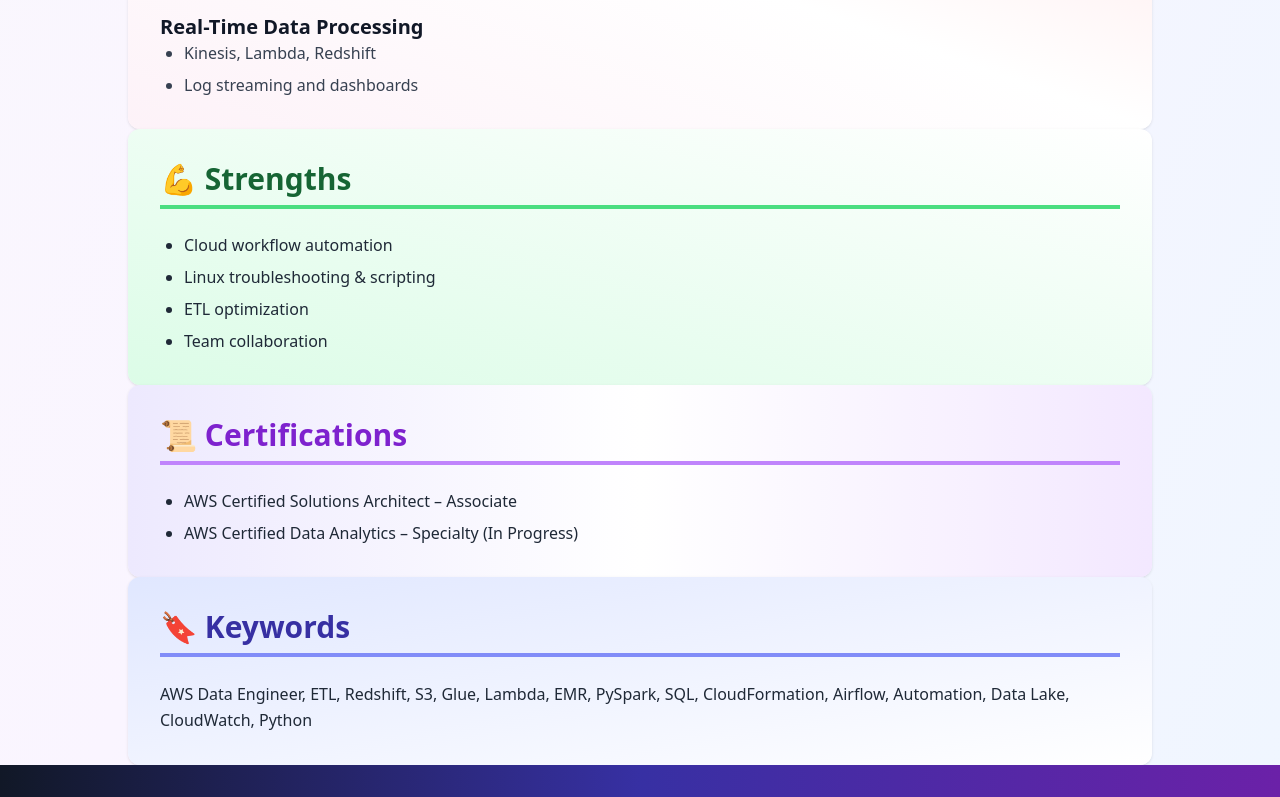
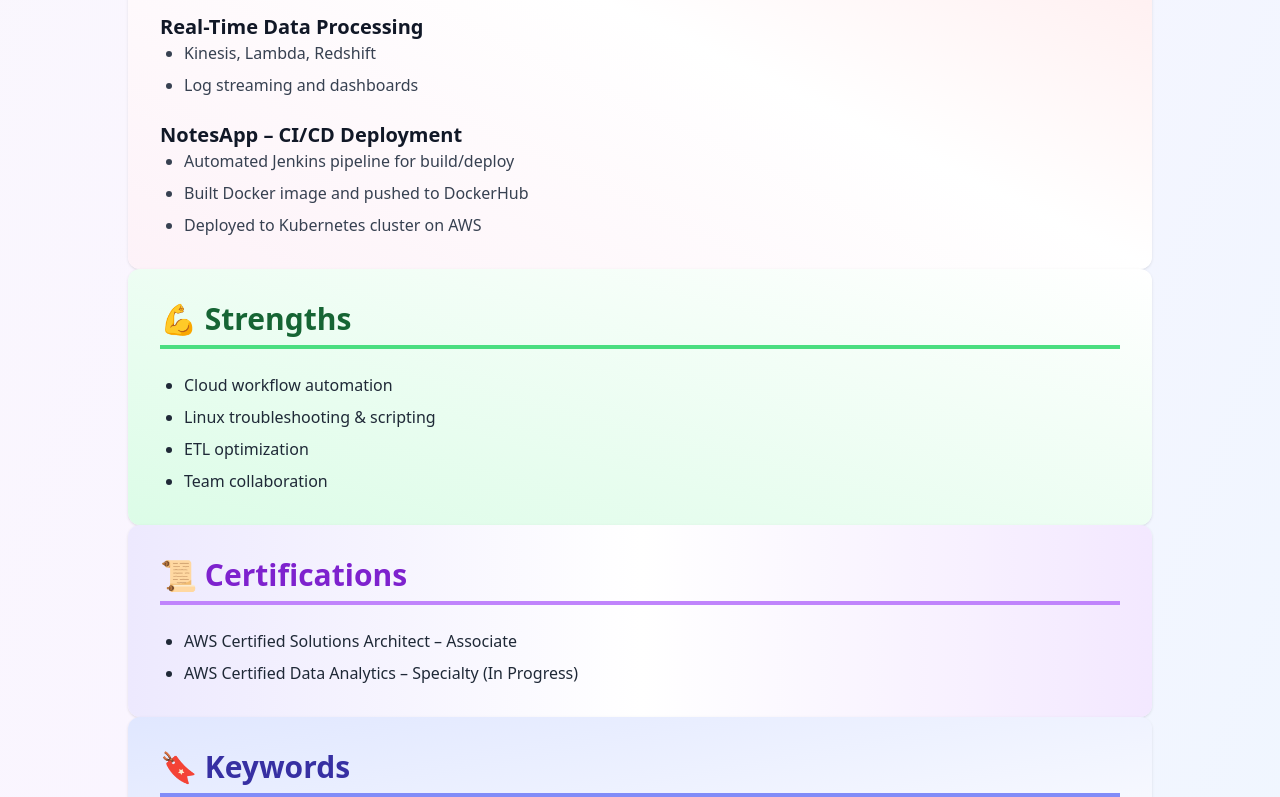
Before and after one commit to sai7032-code/Vinay-portfolio, a React (Create React App) app: page / in a window 1280 px wide. Shown: the part 2260-3057 px from the top of the page. Built offline with nearby package versions, Linux system fonts and the light colour scheme; the HTML template or start-up script is replaced by a standard one.

Commit message:
Update App.js

```diff
--- a/src/App.js
+++ b/src/App.js
@@ -105,9 +105,10 @@
         </div>
       </section>
 
-      {/* Projects */}
+           {/* Projects */}
       <section id="projects" data-aos="zoom-in" className="p-8 max-w-5xl mx-auto bg-gradient-to-tr from-pink-50 via-white to-rose-100 rounded-xl shadow">
         <h2 className="text-3xl font-bold mb-6 text-pink-700 border-b-4 border-pink-400 pb-2">🚀 Projects</h2>
+
         <div className="mb-6">
           <h3 className="text-xl font-semibold text-gray-900">Data Lake Implementation</h3>
           <ul className="list-disc pl-6 space-y-2 text-gray-700">
@@ -116,14 +117,25 @@
             <li>Lifecycle policies for optimization</li>
           </ul>
         </div>
-        <div>
+
+        <div className="mb-6">
           <h3 className="text-xl font-semibold text-gray-900">Real-Time Data Processing</h3>
           <ul className="list-disc pl-6 space-y-2 text-gray-700">
             <li>Kinesis, Lambda, Redshift</li>
             <li>Log streaming and dashboards</li>
           </ul>
         </div>
+
+        <div>
+          <h3 className="text-xl font-semibold text-gray-900">NotesApp – CI/CD Deployment</h3>
+          <ul className="list-disc pl-6 space-y-2 text-gray-700">
+            <li>Automated Jenkins pipeline for build/deploy</li>
+            <li>Built Docker image and pushed to DockerHub</li>
+            <li>Deployed to Kubernetes cluster on AWS</li>
+          </ul>
+        </div>
       </section>
+
 
       {/* Strengths */}
       <section id="strengths" data-aos="fade-up" className="p-8 max-w-5xl mx-auto bg-gradient-to-tr from-green-100 to-white rounded-xl shadow">
```
